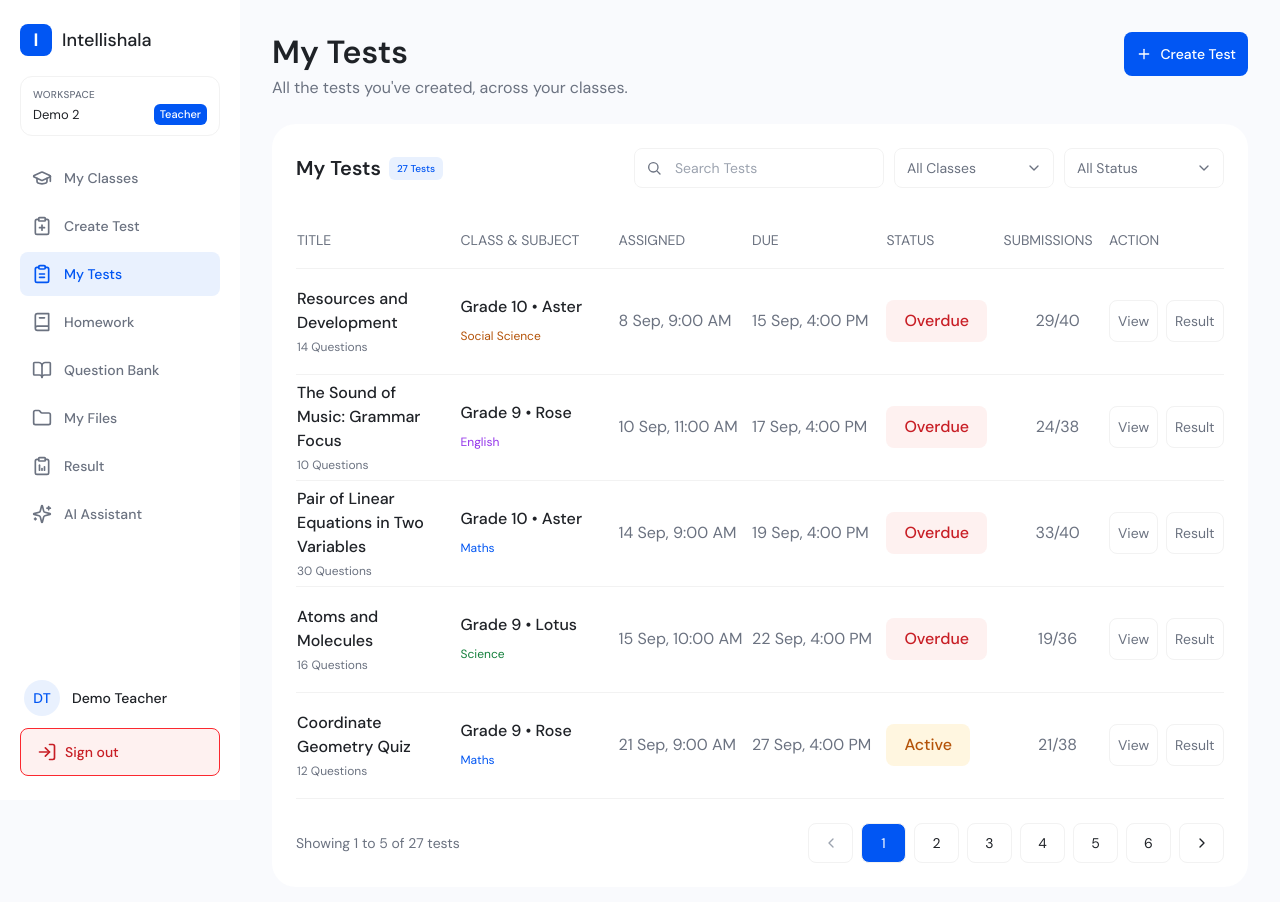
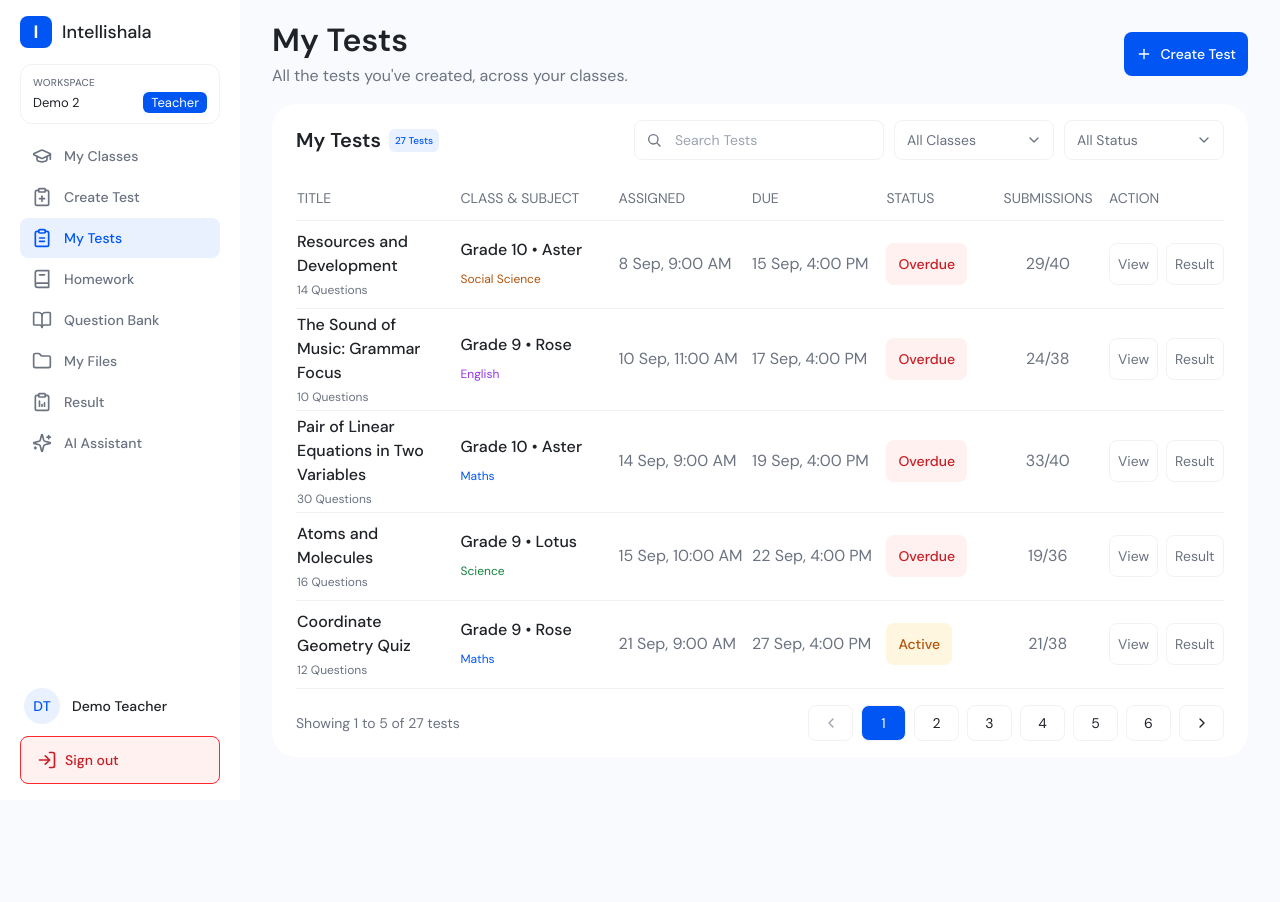
Before and after one commit to Avnish-Alves/intellishala-my-tests, a Next.js app: page / in a window 1280 px wide. Shown: the top 902 px of the page. After the commit the page ends 800 px from the top, so only its background shows below. Built offline with nearby package versions, Linux system fonts and the light colour scheme.

Commit message:
Pixel fixes from 1440 overlay, compact density for short screens

```diff
--- a/package.json
+++ b/package.json
@@ -26,6 +26,7 @@
     "autoprefixer": "^10.6.1",
     "eslint": "^9",
     "eslint-config-next": "16.3.6",
+    "playwright": "^1.63.0",
     "postcss": "^8.5.28",
     "tailwindcss": "^3.4.19",
     "typescript": "^5"
--- a/src/app/layout.tsx
+++ b/src/app/layout.tsx
@@ -21,7 +21,7 @@ export default function RootLayout({ children }: LayoutProps<"/">) {
           <Sidebar />
           <div className="flex min-h-screen flex-1 flex-col">
             <MobileTopBar />
-            <main className="flex-1 px-4 py-6 xl:px-8 xl:pt-8 xl:pb-11">
+            <main className="flex-1 px-4 py-6 lg:flex lg:flex-col lg:pb-[43px] xl:px-8 xl:pt-8 short:pt-5">
               {children}
             </main>
           </div>
--- a/src/components/layout/Sidebar.tsx
+++ b/src/components/layout/Sidebar.tsx
@@ -7,20 +7,20 @@ import { NAV_ITEMS } from "@/components/layout/nav-items";
 
 export default function Sidebar() {
   return (
-    <aside className="sticky top-0 hidden h-screen w-60 shrink-0 flex-col bg-white px-5 py-6 xl:flex">
+    <aside className="sticky top-0 hidden h-screen w-60 shrink-0 flex-col bg-white px-5 py-5 xl:flex short:py-4">
       <Logo />
 
-      <div className="mt-5">
+      <div className="mt-6 short:mt-4">
         <WorkspaceCard />
       </div>
 
-      <nav aria-label="Main" className="mt-5 flex flex-1 flex-col gap-1">
+      <nav aria-label="Main" className="mt-5 flex flex-1 flex-col gap-px short:mt-3">
         {NAV_ITEMS.map(({ label, href, icon: Icon, active }) => (
           <Link
             key={label}
             href={href}
             aria-current={active ? "page" : undefined}
-            className={`flex h-11 items-center gap-3 rounded-lg px-3 text-sm font-medium ${
+            className={`flex h-11 short:h-10 items-center gap-3 rounded-lg px-3 text-sm font-medium ${
               active ? "bg-brand-soft text-brand" : "text-muted"
             }`}
           >
@@ -30,7 +30,7 @@ export default function Sidebar() {
         ))}
       </nav>
 
-      <div className="mt-5">
+      <div className="mt-5 short:mt-3">
         <UserProfile />
       </div>
 
--- a/src/components/layout/WorkspaceCard.tsx
+++ b/src/components/layout/WorkspaceCard.tsx
@@ -6,7 +6,7 @@ export default function WorkspaceCard() {
       </p>
       <div className="mt-0.5 flex items-center justify-between gap-2">
         <span className="text-[13px] text-ink">Demo 2</span>
-        <span className="rounded-md bg-brand px-1.5 py-0.5 text-[11px] font-medium text-white">
+        <span className="rounded-md bg-brand px-2 py-0.5 text-[13px] leading-[17px] text-white">
           Teacher
         </span>
       </div>
--- a/src/components/tests/CreateTestLink.tsx
+++ b/src/components/tests/CreateTestLink.tsx
@@ -5,7 +5,7 @@ export default function CreateTestLink() {
   return (
     <Link
       href="#"
-      className="flex h-11 items-center gap-2 self-start rounded-lg bg-brand px-3 text-sm font-medium text-white"
+      className="flex h-11 items-center gap-2 self-start rounded-lg sm:self-auto bg-brand px-3 text-sm font-medium text-white"
     >
       <PlusIcon className="h-4 w-4" />
       Create Test
--- a/src/components/tests/EmptyState.tsx
+++ b/src/components/tests/EmptyState.tsx
@@ -9,7 +9,7 @@ type EmptyStateProps =
 export default function EmptyState(props: EmptyStateProps) {
   if (props.variant === "no-tests") {
     return (
-      <div className="flex flex-col items-center gap-3 px-4 py-16 text-center">
+      <div className="flex flex-col items-center gap-3 px-4 py-16 text-center lg:flex-1 lg:justify-center">
         <span className="flex h-12 w-12 items-center justify-center rounded-full bg-brand-soft text-brand">
           <MyTestsIcon className="h-6 w-6" />
         </span>
@@ -38,7 +38,7 @@ export default function EmptyState(props: EmptyStateProps) {
   return (
     <div
       role="status"
-      className="flex flex-col items-center gap-3 px-4 py-16 text-center"
+      className="flex flex-col items-center gap-3 px-4 py-16 text-center lg:flex-1 lg:justify-center"
     >
       <h3 className="text-lg font-semibold text-ink">
         No tests match your filters
--- a/src/components/tests/MyTestsView.tsx
+++ b/src/components/tests/MyTestsView.tsx
@@ -4,7 +4,7 @@ import TestsTable from "@/components/tests/TestsTable";
 import TestsCardList from "@/components/tests/TestsCardList";
 import Pagination from "@/components/tests/Pagination";
 import EmptyState from "@/components/tests/EmptyState";
-import type { ClassOption, Filters, TestRow } from "@/lib/tests";
+import { PAGE_SIZE, type ClassOption, type Filters, type TestRow } from "@/lib/tests";
 
 export default function MyTestsView({
   totalCount,
@@ -39,14 +39,14 @@ export default function MyTestsView({
 
       <section
         aria-labelledby="tests-heading"
-        className="mt-6 rounded-3xl bg-white p-4 sm:p-6"
+        className="mt-6 rounded-3xl bg-white p-4 sm:p-6 lg:flex lg:flex-1 lg:flex-col short:mt-4 short:py-4"
       >
         <div className="flex flex-col gap-4 lg:flex-row lg:items-center lg:justify-between">
           <div className="flex items-center gap-2">
             <h2 id="tests-heading" className="text-xl font-semibold text-ink">
               My Tests
             </h2>
-            <span className="rounded-md bg-brand-soft px-2 py-1 text-[10px] font-medium text-brand">
+            <span className="rounded-md bg-brand-soft px-1.5 py-1 text-[10px] font-medium text-brand">
               {totalCount} {totalCount === 1 ? "Test" : "Tests"}
             </span>
           </div>
@@ -68,10 +68,10 @@ export default function MyTestsView({
 
         {hasTests && hasMatches && (
           <>
-            <TestsTable rows={items} />
+            <TestsTable rows={items} fill={items.length === PAGE_SIZE} />
             <TestsCardList rows={items} />
 
-            <div className="mt-6 flex flex-col gap-4 sm:flex-row sm:items-center sm:justify-between">
+            <div className="mt-6 flex flex-col gap-4 short:mt-4 sm:flex-row sm:items-center sm:justify-between">
               <p role="status" className="text-sm text-muted">
                 Showing {start} to {end} of {filteredCount}{" "}
                 {filteredCount === 1 ? "test" : "tests"}
--- a/src/components/tests/Pagination.tsx
+++ b/src/components/tests/Pagination.tsx
@@ -3,7 +3,7 @@ import { buildQuery, type Filters } from "@/lib/tests";
 import { ChevronLeftIcon, ChevronRightIcon } from "@/components/icons";
 
 const BOX =
-  "flex h-10 w-[45px] items-center justify-center rounded-lg border border-line text-sm";
+  "flex h-10 short:h-9 w-[45px] items-center justify-center rounded-lg border border-line text-sm";
 
 function pageItems(current: number, totalPages: number): (number | "gap")[] {
   if (totalPages <= 7) {
@@ -73,7 +73,7 @@ export default function Pagination({
             <li
               key={`gap-${index}`}
               aria-hidden="true"
-              className="hidden h-10 w-6 items-center justify-center text-sm text-muted sm:flex"
+              className="hidden h-10 short:h-9 w-6 items-center justify-center text-sm text-muted sm:flex"
             >
               …
             </li>
--- a/src/components/tests/StatusPill.tsx
+++ b/src/components/tests/StatusPill.tsx
@@ -10,7 +10,7 @@ const COLORS: Record<TestStatus, string> = {
 };
 
 const SIZES: Record<"md" | "sm", string> = {
-  md: "h-[42px] px-[18px] text-base",
+  md: "h-[42px] px-3 text-sm wide:px-[18px] wide:text-base",
   sm: "h-7 px-2.5 text-xs",
 };
 
--- a/src/components/tests/TestsTable.tsx
+++ b/src/components/tests/TestsTable.tsx
@@ -3,12 +3,18 @@ import StatusPill from "@/components/tests/StatusPill";
 import SubjectLabel from "@/components/tests/SubjectLabel";
 
 const HEADER_CLASS =
-  "h-14 border-b border-line pr-4 text-left text-sm font-normal uppercase text-muted";
+  "h-14 short:h-11 border-b border-line pr-4 text-left text-sm font-normal uppercase text-muted";
 
-export default function TestsTable({ rows }: { rows: TestRow[] }) {
+export default function TestsTable({
+  rows,
+  fill = false,
+}: {
+  rows: TestRow[];
+  fill?: boolean;
+}) {
   return (
-    <div className="mt-6 hidden lg:block">
-      <table className="w-full table-fixed">
+    <div className="mt-6 hidden short:mt-4 lg:flex lg:flex-1 lg:flex-col">
+      <table className={`w-full table-fixed ${fill ? "short:max-h-[574px] short:flex-1" : ""}`}>
         <colgroup>
           <col style={{ width: "18%" }} />
           <col style={{ width: "17.4%" }} />
@@ -45,7 +51,7 @@ export default function TestsTable({ rows }: { rows: TestRow[] }) {
         </thead>
         <tbody>
           {rows.map((row) => (
-            <tr key={row.id} className="h-[106px] border-b border-line align-middle">
+            <tr key={row.id} className="h-[106px] short:h-[82px] border-b border-line align-middle">
               <td className="pr-4">
                 <p className="text-base font-medium leading-6 text-ink">
                   {row.title}
@@ -72,7 +78,7 @@ export default function TestsTable({ rows }: { rows: TestRow[] }) {
                 <StatusPill status={row.status} />
               </td>
               <td className="pr-4">
-                <span className="inline-block w-[108px] text-center text-base text-muted">
+                <span className="inline-block w-full max-w-[108px] text-center text-base text-muted">
                   {row.submissionsLabel}
                 </span>
               </td>
--- a/tailwind.config.ts
+++ b/tailwind.config.ts
@@ -4,6 +4,10 @@ const config: Config = {
   content: ["./src/**/*.{ts,tsx}"],
   theme: {
     extend: {
+      screens: {
+        wide: "1440px",
+        short: { raw: "(min-width: 1024px) and (max-height: 929px)" },
+      },
       colors: {
         brand: "#0156f3",
         "brand-soft": "#e9f1fe",
```
Also changed, not shown: 2 other files (tests, documents, lock files or other folders).
